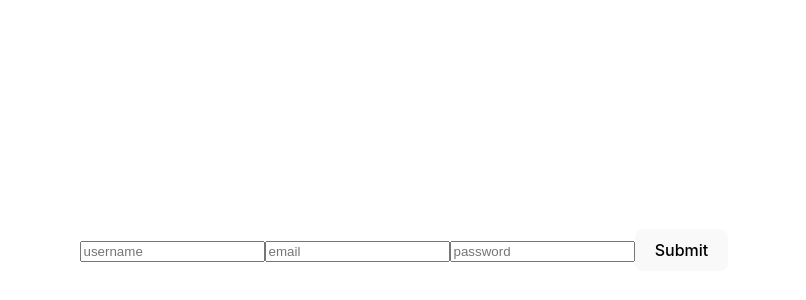
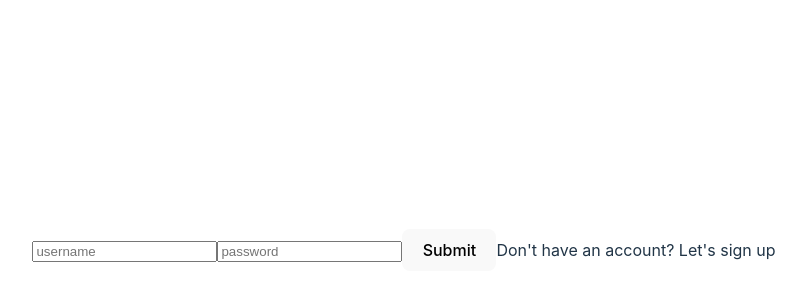
Before and after one commit to vecel/language-leraning, a React (Vite) app in the folder frontend/: page / in a window 1280 px wide. Shown: the part 150-450 px from the top of the page, without its empty margins (236-1042 px from the left). Built offline with nearby package versions, Linux system fonts and the light colour scheme.

Commit message:
Refactor authorization form

```diff
--- a/frontend/src/App.jsx
+++ b/frontend/src/App.jsx
@@ -10,7 +10,7 @@ export default function App() {
     <>
       {
         user === null
-          ? <AuthForm fields={['username', 'email', 'password']} endpoint='http://localhost:8000/api/signup' login={setUser} />
+          ? <AuthForm login={setUser} />
           : 'Hello ' + user.username
       }
     </>
--- a/frontend/src/components/AuthForm/AuthForm.jsx
+++ b/frontend/src/components/AuthForm/AuthForm.jsx
@@ -2,25 +2,32 @@ import { useState } from "react";
 import { Fragment } from "react";
 import axios from "axios";
 
-export default function AuthForm({ fields, endpoint, login }) {
+export default function AuthForm({ login }) {
 
-    const initialFormData = fields.reduce((acc, field) => ({...acc, [field]: ''}), {})
+    const initialFormData = {
+        username: '',
+        email: '',
+        password: ''
+    }
+
+    const url = 'http://localhost:8000/api'
+
+    const [isLogin, setIsLogin] = useState(true)
     const [formData, setFormData] = useState(initialFormData)
     const [errors, setErrors] = useState({})
 
     const handleSubmit = (event) => {
         event.preventDefault()
         setErrors({})
+        const endpoint = url + (isLogin ? '/login' : '/signup')
+        const postData = isLogin
+            ? { username: formData.username, password: formData.password }
+            : { ...formData }
+
         axios
-            .post(endpoint, formData)
-            .then(response => {
-                console.log(response.data)
-                login(response.data)
-            })
-            .catch(error => {
-                console.log(error.response.data)
-                setErrors(error.response.data)
-            })
+            .post(endpoint, postData)
+            .then(response => login(response.data))
+            .catch(error => setErrors(error.response.data))
     }
 
     const handleChange = (event) => {
@@ -28,28 +35,42 @@ export default function AuthForm({ fields, endpoint, login }) {
         setFormData({ ...formData, [name]: value })
     }
 
+    const toggleLogin = () => {
+        setIsLogin(!isLogin)
+        setFormData(initialFormData)
+        setErrors({})
+    }
+
+    const field = (name, type) => {
         return (
-        <form onSubmit={handleSubmit}>
-            {
-                fields.map(field => (
-                    <Fragment key={field}>
+            <>
                 <input
-                            type={field === 'password' ? 'password' : 'text'}
-                            name={field}
-                            placeholder={field}
+                    name={name}
+                    type={type}
+                    placeholder={name}
                     onChange={handleChange}
                     required
                 />
                 <span>
-                            {errors[field + 'Error'] || ''}
+                    {errors[name + 'Error'] || ''}
                 </span>
-                    </Fragment>
-                ))
+            </>
+        )
     }
+
+    return (
+        <form key={isLogin} onSubmit={handleSubmit}>
+            { field('username', 'text') }
+            { !isLogin && field('email', 'email') }
+            { field('password', 'password') }
             <span>
                 {errors['error'] || ''}
             </span>
             <button type='submit'>Submit</button>
+            { isLogin
+                ? <span>Don't have an account? Let's <span onClick={toggleLogin}>sign up</span></span>
+                : <span>Already have an account? Let's <span onClick={toggleLogin}>log in</span></span>
+            }
         </form>
     )
 }
```
Lines whose indentation alone changed are shown as unchanged.
